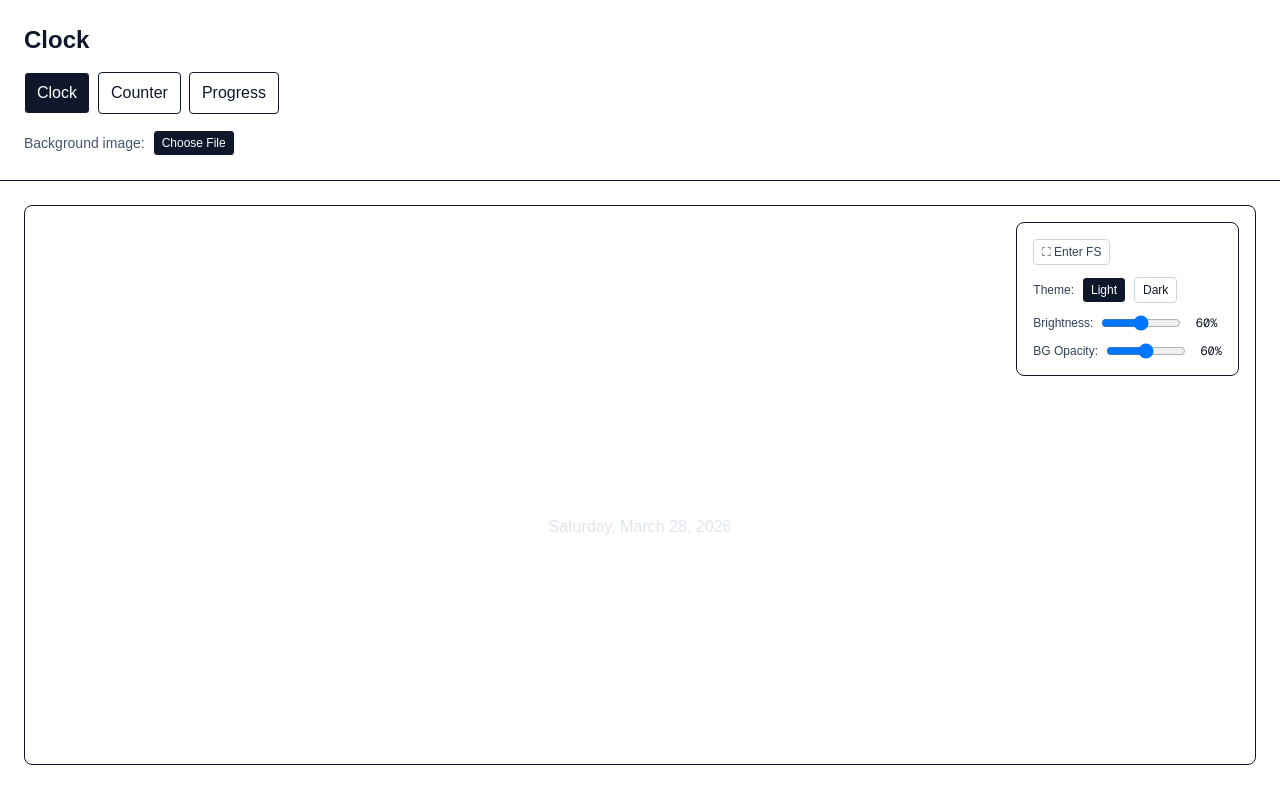
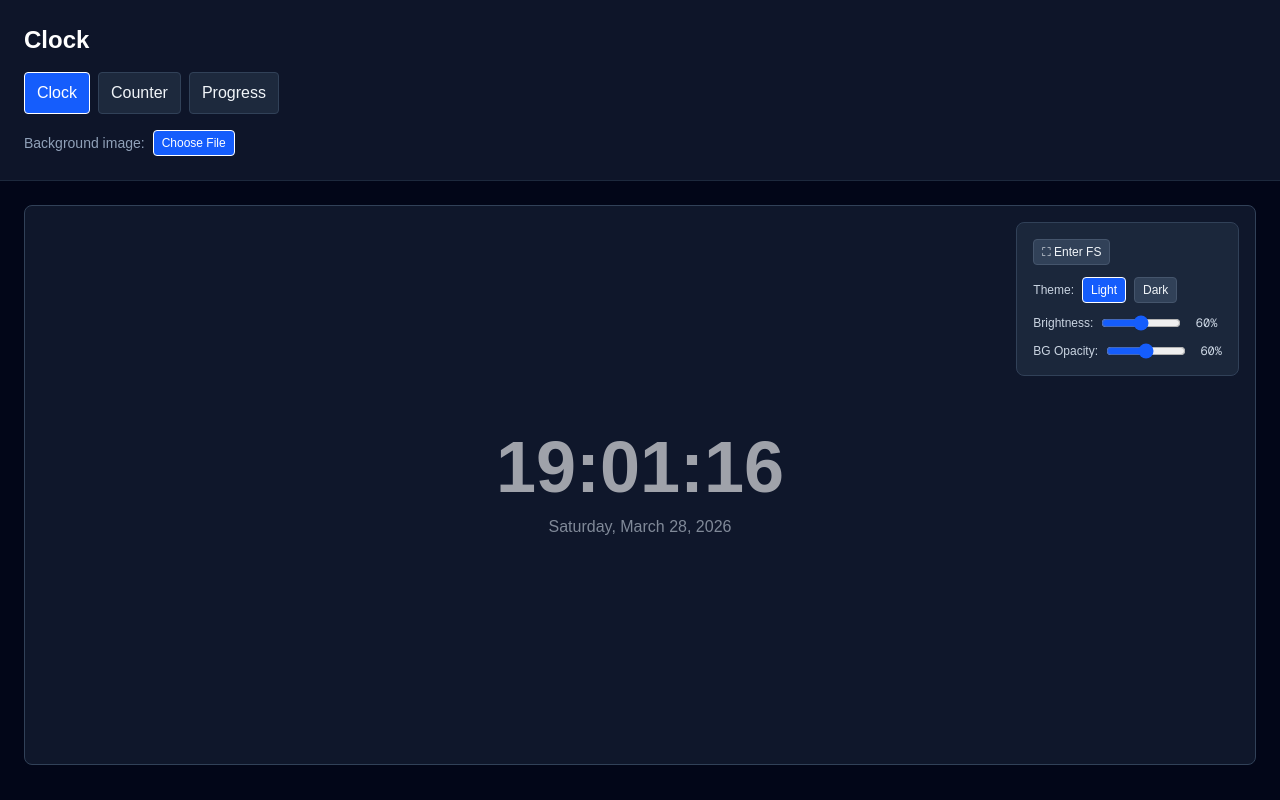
Before and after one commit to Saumya-Choudhuri/CLOCK, a Next.js app in the folder my-clock/: page / in a window 1280 px wide. Built offline with nearby package versions, Linux system fonts and the light colour scheme.

Commit message:
Transform website to dark aesthetic theme

```diff
--- a/my-clock/app/globals.css
+++ b/my-clock/app/globals.css
@@ -1,8 +1,8 @@
 @import "tailwindcss";
 
 :root {
-  --background: #ffffff;
-  --foreground: #171717;
+  --background: #0f172a;
+  --foreground: #f1f5f9;
 }
 
 @theme inline {
@@ -14,8 +14,8 @@
 
 @media (prefers-color-scheme: dark) {
   :root {
-    --background: #0a0a0a;
-    --foreground: #ededed;
+    --background: #0f172a;
+    --foreground: #f1f5f9;
   }
 }
 
--- a/my-clock/app/page.tsx
+++ b/my-clock/app/page.tsx
@@ -61,14 +61,14 @@ export default function Home() {
   }, [tab]);
 
   return (
-    <main className="min-h-screen text-slate-900">
-      <header className="p-6 border-b bg-white/80 backdrop-blur flex flex-col gap-4 relative z-20">
-        <h1 className="text-2xl font-bold">{title}</h1>
+    <main className="min-h-screen bg-slate-950 text-slate-50">
+      <header className="p-6 border-b bg-slate-900/95 backdrop-blur flex flex-col gap-4 relative z-20 border-slate-800">
+        <h1 className="text-2xl font-bold text-white">{title}</h1>
 
         <div className="flex gap-2">
           <button
             className={`px-3 py-2 rounded border ${
-              tab === "clock" ? "bg-slate-900 text-white" : "bg-white"
+              tab === "clock" ? "bg-blue-600 text-white" : "bg-slate-800 text-slate-100 border-slate-700 hover:bg-slate-700"
             }`}
             onClick={() => setTab("clock")}
           >
@@ -77,7 +77,7 @@ export default function Home() {
 
           <button
             className={`px-3 py-2 rounded border ${
-              tab === "counter" ? "bg-slate-900 text-white" : "bg-white"
+              tab === "counter" ? "bg-blue-600 text-white" : "bg-slate-800 text-slate-100 border-slate-700 hover:bg-slate-700"
             }`}
             onClick={() => setTab("counter")}
           >
@@ -86,7 +86,7 @@ export default function Home() {
 
           <button
             className={`px-3 py-2 rounded border ${
-              tab === "progress" ? "bg-slate-900 text-white" : "bg-white"
+              tab === "progress" ? "bg-blue-600 text-white" : "bg-slate-800 text-slate-100 border-slate-700 hover:bg-slate-700"
             }`}
             onClick={() => setTab("progress")}
           >
@@ -94,9 +94,9 @@ export default function Home() {
           </button>
         </div>
 
-        <div className="flex items-center gap-2 text-sm text-slate-600">
+        <div className="flex items-center gap-2 text-sm text-slate-400">
           <label className="font-medium">Background image:</label>
-          <label className="px-2 py-1 text-xs rounded border bg-slate-900 text-white cursor-pointer hover:bg-slate-800 transition">
+          <label className="px-2 py-1 text-xs rounded border bg-blue-600 text-white cursor-pointer hover:bg-blue-700 transition">
             Choose File
             <input
               type="file"
@@ -108,7 +108,7 @@ export default function Home() {
         </div>
       </header>
 
-      <section className="p-6">
+      <section className="p-6 bg-slate-950">
         {tab === "clock" && (
           <ClockPanel
             backgroundUrl={backgroundUrl}
--- a/my-clock/app/sections/ClockPanel.tsx
+++ b/my-clock/app/sections/ClockPanel.tsx
@@ -82,7 +82,7 @@ export default function ClockPanel({
   return (
     <div className="space-y-4">
       <div
-        className="rounded-lg overflow-hidden border relative h-[70vh]"
+        className="rounded-lg overflow-hidden border border-slate-700 relative h-[70vh] bg-slate-900"
         ref={timerRef}
         style={isFullscreen ? { height: "100vh", borderRadius: 0 } : {}}
       >
@@ -119,7 +119,7 @@ export default function ClockPanel({
           </video>
         )}
 
-        <div className="absolute top-4 right-4 z-10 flex flex-col gap-3 bg-white/90 backdrop-blur p-4 rounded-lg border transition-opacity duration-300" style={{ opacity: showControls ? 1 : 0, pointerEvents: showControls ? "auto" : "none" }}>
+        <div className="absolute top-4 right-4 z-10 flex flex-col gap-3 bg-slate-800/95 backdrop-blur p-4 rounded-lg border border-slate-700 transition-opacity duration-300" style={{ opacity: showControls ? 1 : 0, pointerEvents: showControls ? "auto" : "none" }}>
           <div className="flex gap-2 items-center">
             {isMounted && (
               <button
@@ -127,7 +127,7 @@ export default function ClockPanel({
                 className={`px-2 py-1 rounded text-xs border font-medium ${
                   isFullscreen
                     ? "bg-blue-600 text-white"
-                    : "bg-white border-slate-300 text-slate-700"
+                    : "bg-slate-700 border-slate-600 text-slate-100 hover:bg-slate-600"
                 }`}
                 title={isFullscreen ? "Exit Fullscreen" : "Enter Fullscreen"}
               >
@@ -137,13 +137,13 @@ export default function ClockPanel({
           </div>
 
           <div className="flex gap-2 items-center">
-            <label className="text-xs text-slate-700 font-medium">Theme:</label>
+            <label className="text-xs text-slate-300 font-medium">Theme:</label>
             <button
               onClick={() => onThemeChange?.("light")}
               className={`px-2 py-1 rounded text-xs border ${
                 theme === "light"
-                  ? "bg-slate-900 text-white"
-                  : "bg-white border-slate-300"
+                  ? "bg-blue-600 text-white"
+                  : "bg-slate-700 border-slate-600 text-slate-100 hover:bg-slate-600"
               }`}
             >
               Light
@@ -152,8 +152,8 @@ export default function ClockPanel({
               onClick={() => onThemeChange?.("dark")}
               className={`px-2 py-1 rounded text-xs border ${
                 theme === "dark"
-                  ? "bg-slate-900 text-white"
-                  : "bg-white border-slate-300"
+                  ? "bg-blue-600 text-white"
+                  : "bg-slate-700 border-slate-600 text-slate-100 hover:bg-slate-600"
               }`}
             >
               Dark
@@ -161,7 +161,7 @@ export default function ClockPanel({
           </div>
 
           <div className="flex items-center gap-2">
-            <label className="text-xs text-slate-700 font-medium whitespace-nowrap">Brightness:</label>
+            <label className="text-xs text-slate-300 font-medium whitespace-nowrap">Brightness:</label>
             <input
               type="range"
               min={0.2}
@@ -169,15 +169,15 @@ export default function ClockPanel({
               step={0.05}
               value={overlayOpacity}
               onChange={(e) => onOpacityChange?.(Number(e.target.value))}
-              className="w-20"
+              className="w-20 accent-blue-600"
             />
-            <div className="text-xs font-mono tabular-nums w-7 text-right">
+            <div className="text-xs font-mono tabular-nums w-7 text-right text-slate-300">
               {Math.round(overlayOpacity * 100)}%
             </div>
           </div>
 
           <div className="flex items-center gap-2">
-            <label className="text-xs text-slate-700 font-medium whitespace-nowrap">BG Opacity:</label>
+            <label className="text-xs text-slate-300 font-medium whitespace-nowrap">BG Opacity:</label>
             <input
               type="range"
               min={0.2}
@@ -185,9 +185,9 @@ export default function ClockPanel({
               step={0.05}
               value={backgroundOpacity}
               onChange={(e) => onBackgroundOpacityChange?.(Number(e.target.value))}
-              className="w-20"
+              className="w-20 accent-blue-600"
             />
-            <div className="text-xs font-mono tabular-nums w-7 text-right">
+            <div className="text-xs font-mono tabular-nums w-7 text-right text-slate-300">
               {Math.round(backgroundOpacity * 100)}%
             </div>
           </div>
--- a/my-clock/app/sections/ProgressPanel.tsx
+++ b/my-clock/app/sections/ProgressPanel.tsx
@@ -3,8 +3,8 @@
 export default function ProgressPanel() {
   return (
     <div className="max-w-2xl space-y-3">
-      <h2 className="text-xl font-semibold">Progress Tracker</h2>
-      <p className="text-slate-600">
+      <h2 className="text-xl font-semibold text-slate-50">Progress Tracker</h2>
+      <p className="text-slate-400">
         Your Progress Tracker will be here (localStorage).
       </p>
     </div>
```
Also changed, not shown: my-clock/app/sections/CounterPanel.tsx (+14 -14 lines).
